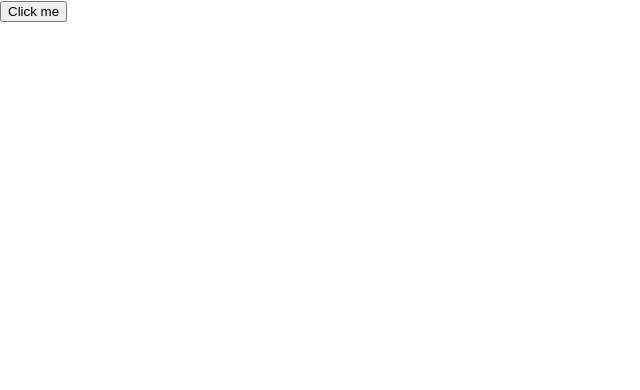
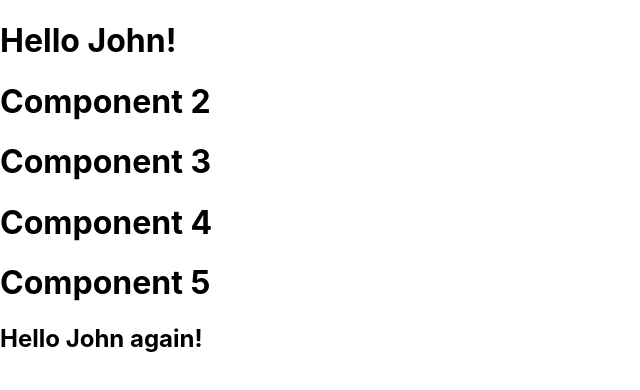
Before and after one commit to honglytech/react-cheat-sheet, a React (Create React App) app: page / in a window 1280 px wide. Shown: the top 390 px of the page, without its empty margins (0-640 px from the left). Built offline with nearby package versions, Linux system fonts and the light colour scheme.

Commit message:
useContext Hook

```diff
--- a/src/App.js
+++ b/src/App.js
@@ -1,33 +1,124 @@
-import { useState, useEffect } from "react";
+import { useState, createContext, useContext } from "react";
+
+// const ThemeContext = createContext(null);
+
+// function App() {
+//   return (
+//     <ThemeContext.Provider value="dark">
+//       <Component />
+//     </ThemeContext.Provider>
+//   );
+// }
+
+// function Component() {
+//   const theme = useContext(ThemeContext);
+//   return (
+//     <div>
+//       <p>The current theme is: {theme}</p>
+//     </div>
+//   );
+// }
+
+/////////
+
+// using useState
+// function App() {
+//   const [user, setUser] = useState("John");
+
+//   return (
+//     <>
+//       <h1>{`Hello ${user}!`}</h1>
+//       <Component2 user={user} />
+//     </>
+//   );
+// }
+
+// function Component2({ user }) {
+//   return (
+//     <>
+//       <h1>Component 2</h1>
+//       <Component3 user={user} />
+//     </>
+//   );
+// }
+
+// function Component3({ user }) {
+//   return (
+//     <>
+//       <h1>Component 3</h1>
+//       <Component4 user={user} />
+//     </>
+//   );
+// }
+
+// function Component4({ user }) {
+//   return (
+//     <>
+//       <h1>Component 4</h1>
+//       <Component5 user={user} />
+//     </>
+//   );
+// }
+
+// function Component5({ user }) {
+//   return (
+//     <>
+//       <h1>Component 5</h1>
+//       <h2>{`Hello ${user} again!`}</h2>
+//     </>
+//   );
+// }
+
+/////////
+
+const UserContext = createContext();
 
 function App() {
-  const [count, setCount] = useState(0);
-  // return (
-  //   <div>
-  //     <p>You've clicked {count} times</p>
-  //     <button onClick={() => setCount(count + 1)}>Click me</button>
-  //   </div>
-  // );
-
-  useEffect(() => {
-    console.log("Initialised");
-
-    // clean up function runs before the component is unmounted
-    return () => {
-      console.log("Cleaned up");
-    };
-  }, []); // empty array: run during mount only
-
-  useEffect(() => {
-    // document.title = `You clicked ${count} times`;
-    console.log(`You clicked ${count} times`);
-  }, [count]);
-  // array with count: run every time `count` changes
+  const [user, setUser] = useState("John");
 
   return (
-    <div>
-      <button onClick={() => setCount(count + 1)}>Click me</button>
-    </div>
+    <UserContext.Provider value={user}>
+      <h1>{`Hello ${user}!`}</h1>
+      <Component2 />
+    </UserContext.Provider>
+  );
+}
+
+function Component2() {
+  return (
+    <>
+      <h1>Component 2</h1>
+      <Component3 />
+    </>
+  );
+}
+
+function Component3() {
+  return (
+    <>
+      <h1>Component 3</h1>
+      <Component4 />
+    </>
+  );
+}
+
+function Component4() {
+  return (
+    <>
+      <h1>Component 4</h1>
+      <Component5 />
+    </>
+  );
+}
+
+function Component5() {
+  const user = useContext(UserContext);
+
+  return (
+    <>
+      <h1>Component 5</h1>
+      <h2>{`Hello ${user} again!`}</h2>
+    </>
   );
 }
 
```
Also changed, not shown: src/Child.js (+4 -4 lines).
